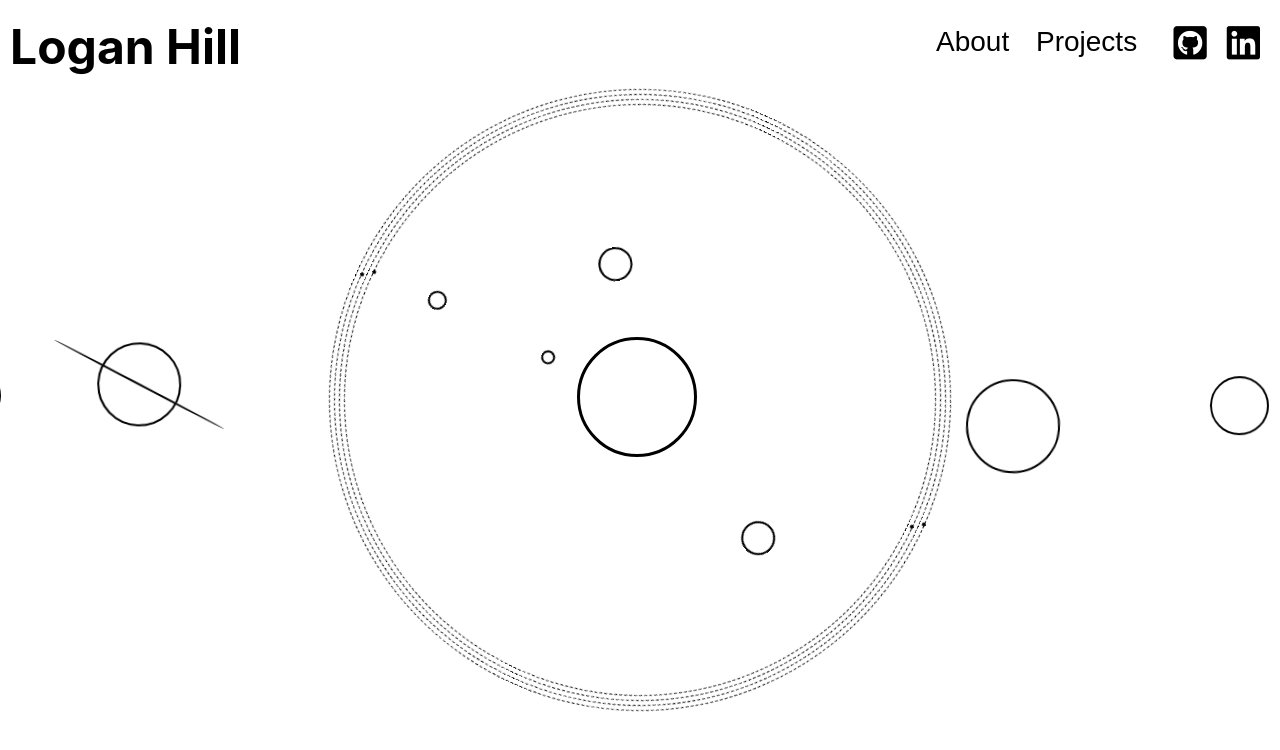
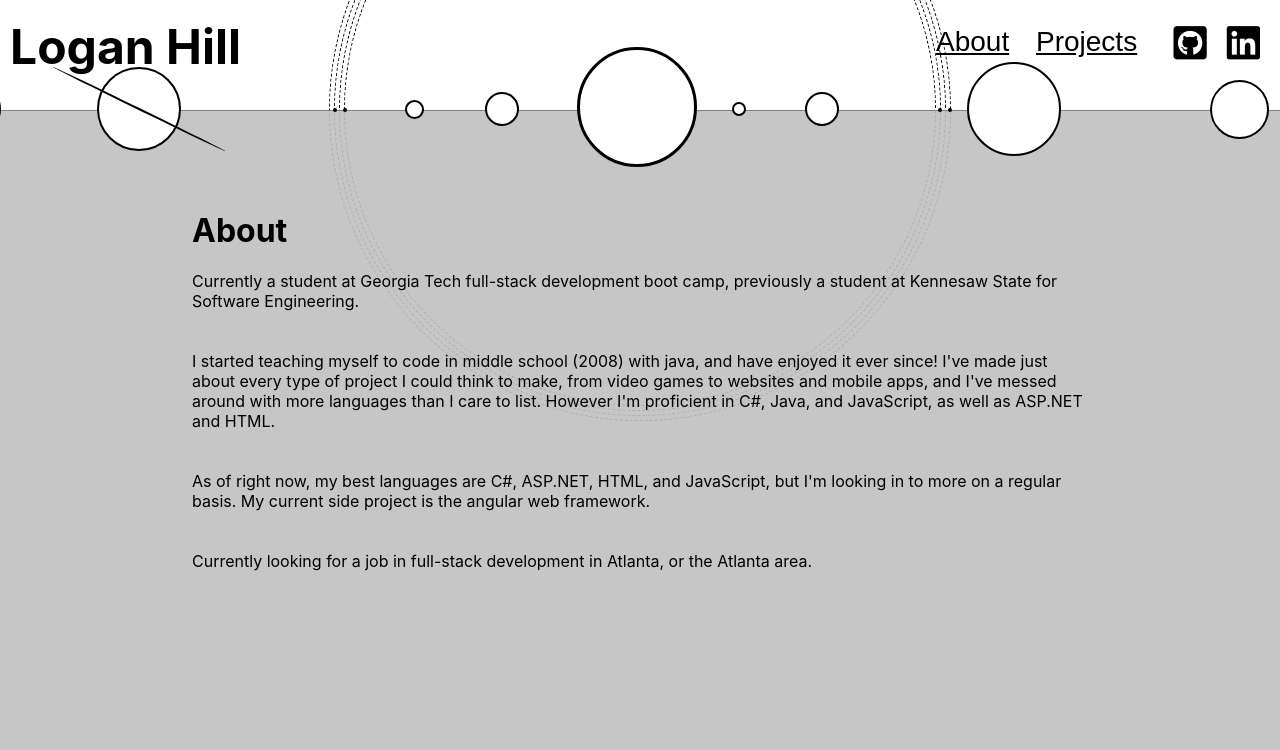
Before and after one commit to lmh96/portfolio, a React (Create React App) app: page /about in a window 1280 px wide. Shown: the top 750 px of the page. Built offline with nearby package versions, Linux system fonts and the light colour scheme; no server answers.

Commit message:
changes self ping from https to http

```diff
--- a/package.json
+++ b/package.json
@@ -8,6 +8,7 @@
     "mysql2": "^1.6.5",
     "react": "^16.8.6",
     "react-dom": "^16.8.6",
+    "react-router-dom": "^5.0.1",
     "react-scripts": "3.0.1",
     "sequelize": "^5.8.7"
   },
--- a/src/App.js
+++ b/src/App.js
@@ -1,4 +1,5 @@
 import React from 'react';
+import { BrowserRouter as Router, Route } from "react-router-dom";
 import './App.css';
 
 import Header from './desktop/Header.js';
@@ -33,13 +34,13 @@ class App extends React.Component {
           Currently a student at Georgia Tech full-stack development boot camp, previously a student at Kennesaw State for
           Software Engineering.<br></br><br></br><br></br>
 
-          I started teaching myself to code in middle school(2008) with java, and have enjoyed it ever since! I've made just
+          I started teaching myself to code in middle school (2008) with java, and have enjoyed it ever since! I've made just
           about every type of project I could think to make, from video games to websites and mobile apps, and I've
           messed around with more languages than I care to list. However I'm proficient in C#, Java, and JavaScript,
           as well as ASP.NET and HTML.<br></br><br></br><br></br>
 
           As of right now, my best languages are C#, ASP.NET, HTML, and JavaScript, but I'm looking in to more on a regular basis.
-          my current side project is the angular web framework.<br></br><br></br><br></br>
+          My current side project is the angular web framework.<br></br><br></br><br></br>
 
           Currently looking for a job in full-stack development in Atlanta, or the Atlanta area.
         </div>
@@ -168,7 +169,7 @@ class App extends React.Component {
   }
 
   showHideClick = () => {
-    if(this.state.mobileMenuHeight === 0) {
+    if (this.state.mobileMenuHeight === 0) {
       this.setState({
         mobileMenuHeight: 150,
       })
@@ -187,6 +188,8 @@ class App extends React.Component {
       })
     })
   }
+
+
 
   render() {
     if (this.state.isMobile) {
@@ -208,13 +211,22 @@ class App extends React.Component {
     }
     else {
       return (
-        <div className="App" >
+        <Router>
+          <div>
             <Header aboutClick={this.aboutClick} projectClick={this.projectClick}></Header>
-          <Background className={this.state.current === 'main' ? 'bgCenter' : 'bgTop'} centerClick={this.toggleSettingsClick}
+            <Background className={window.location.pathname === "/" ? 'bgCenter' : 'bgTop'} centerClick={this.toggleSettingsClick}
               areSpinning={this.state.areSpinning} hasVisibleOrbits={this.state.hasVisibleOrbits} visibleRings={this.state.allRingsVisible}
-            showPlutoLove={this.state.showPluto}></Background>
-          <About className={this.state.current === 'about' ? 'aboutActive' : 'aboutHidden'} content={this.state.aboutMe} isMobile={this.state.isMobile}></About>
-          <Projects className={this.state.current === 'projects' ? 'projectsActive' : 'projectsHidden'} myProjects={this.state.myProjects} isMobile={this.state.isMobile}></Projects>
+              showPlutoLove={this.state.showPluto}>
+            </Background>
+            <Route exact path="/about" render={() => (
+                <About content={this.state.aboutMe} isMobile={this.state.isMobile} />
+            )}></Route>
+            <Route exact path="/projects" render={() => (
+              <Projects myProjects={this.state.myProjects} isMobile={this.state.isMobile} />
+            )}></Route>
+
+            {/* <About className={this.state.current === 'about' ? 'aboutActive' : 'aboutHidden'} content={this.state.aboutMe} isMobile={this.state.isMobile}></About>
+          <Projects className={this.state.current === 'projects' ? 'projectsActive' : 'projectsHidden'} myProjects={this.state.myProjects} isMobile={this.state.isMobile}></Projects> */}
             <SystemSettings className={this.state.settingsVisible ? 'settingsContainer' : 'settingsConatinerHidden'} toggleSettingsClick={this.toggleSettingsClick}
               orbitsClick={this.toggleOrbits} orbits={this.state.hasVisibleOrbits}
               animateClick={this.toggleAnimation} animate={this.state.areSpinning}
@@ -222,6 +234,7 @@ class App extends React.Component {
               plutoClick={this.togglePluto} pluto={this.state.showPluto}>
             </SystemSettings>
           </div>
+        </Router>
       );
     }
   }
--- a/src/desktop/About.js
+++ b/src/desktop/About.js
@@ -2,17 +2,24 @@ import React from "react";
 
 import "./css/About.css";
 
-function About(props) {
+class About extends React.Component {
+    state = {
+        didMount: false,
+    }
+
+    render() {
         return (
-        <div className={'about'} id={props.className}>
+            <div className={'about'} id={"aboutActive"}>
                 <h1 id={'aboutTitle'}>
                     About
             </h1>
                 <div id='about-content'>
-                {props.content}
+                    {this.props.content}
                 </div>
             </div>
         );
     }
 
+}
+
 export default About;
--- a/src/desktop/Background.js
+++ b/src/desktop/Background.js
@@ -3,26 +3,26 @@ import Orbit from './Orbit';
 
 import "./css/Background.css";
 
-function Background(props) {
+class Background extends React.Component {
+    render() {
         let visible = 'orbit';
-    let isActive = props.areSpinning;
-    let areVisible = props.hasVisibleOrbits;
+        let isActive = this.props.areSpinning;
+        let areVisible = this.props.hasVisibleOrbits;
         let leftStart = 'left';
         let rightStart = 'right';
 
-    if (props.className === 'bgTop') {
+        if (this.props.className === 'bgTop') {
             isActive = false;
         }
         else {
-        if (props.areSpinning)
+            if (this.props.areSpinning)
                 isActive = true;
             else
                 isActive = false;
         }
-
         return (
-        <div className={props.className}>
-            <button className="center" onClick={props.centerClick}><i className="fas fa-cog"></i></button>
+            <div className={this.props.className}>
+                <button className="center" onClick={this.props.centerClick}><i className="fas fa-cog"></i></button>
                 <Orbit className={visible} oDiameter={200} pDiameter={10} dur={isActive ? '8.796s' : '0s'} start={rightStart} active={isActive} visible={areVisible} rDiameter={0} rDistance={0} rRotation={0} isBiPlanetary={false}></Orbit>
                 <Orbit className={visible} oDiameter={275} pDiameter={30} dur={isActive ? '22.468s' : '0s'} start={leftStart} active={isActive} visible={areVisible} rDiameter={0} rDistance={0} rRotation={0} isBiPlanetary={false}></Orbit>
                 <Orbit className={visible} oDiameter={365} pDiameter={30} dur={isActive ? '36.526s' : '0s'} start={rightStart} active={isActive} visible={areVisible} rDiameter={0} rDistance={0} rRotation={0} isBiPlanetary={false}></Orbit>
@@ -34,12 +34,12 @@ function Background(props) {
                 <Orbit className={visible} oDiameter={620} pDiameter={0} dur={isActive ? '76s' : '0s'} start={rightStart} active={isActive} visible={true} rDiameter={0} rDistance={0} rRotation={0} isBiPlanetary={false}></Orbit>
 
 
-            <Orbit className={visible} oDiameter={props.visibleRings ? 850 : 750} pDiameter={90} dur={isActive ? '433.271s' : '0s'} start={rightStart} active={isActive} visible={areVisible} rDiameter={props.visibleRings ? 1 : 0} rDistance={60} rRotation={3} isBiPlanetary={false}></Orbit>
-            <Orbit className={visible} oDiameter={props.visibleRings ? 1200 : 1000} pDiameter={80} dur={isActive ? '1075.144s' : '0s'} start={leftStart} active={isActive} visible={areVisible} rDiameter={40} rDistance={15} rRotation={26} isBiPlanetary={false}></Orbit>
-            <Orbit className={visible} oDiameter={props.visibleRings ? 1450 : 1200} pDiameter={55} dur={isActive ? '3068.555s' : '0s'} start={rightStart} active={isActive} visible={areVisible} rDiameter={props.visibleRings ? 2 : 0} rDistance={25} rRotation={98} isBiPlanetary={false}></Orbit>
-            <Orbit className={visible} oDiameter={props.visibleRings ? 1650 : 1330} pDiameter={50} dur={isActive ? '6015.565s' : '0s'} start={leftStart} active={isActive} visible={areVisible} rDiameter={props.visibleRings ? 15 : 0} rDistance={15} rRotation={28} isBiPlanetary={false}></Orbit>
-            {props.showPlutoLove ?
-                <Orbit className={visible} oDiameter={props.visibleRings ? 1750 : 1430} pDiameter={10} dur={isActive ? ' 9052s' : '0s'} start={rightStart} active={isActive} visible={areVisible} rDiameter={0} rDistance={0} rRotation={0} isBiPlanetary={true}></Orbit>
+                <Orbit className={visible} oDiameter={this.props.visibleRings ? 850 : 750} pDiameter={90} dur={isActive ? '433.271s' : '0s'} start={rightStart} active={isActive} visible={areVisible} rDiameter={this.props.visibleRings ? 1 : 0} rDistance={60} rRotation={3} isBiPlanetary={false}></Orbit>
+                <Orbit className={visible} oDiameter={this.props.visibleRings ? 1200 : 1000} pDiameter={80} dur={isActive ? '1075.144s' : '0s'} start={leftStart} active={isActive} visible={areVisible} rDiameter={40} rDistance={15} rRotation={26} isBiPlanetary={false}></Orbit>
+                <Orbit className={visible} oDiameter={this.props.visibleRings ? 1450 : 1200} pDiameter={55} dur={isActive ? '3068.555s' : '0s'} start={rightStart} active={isActive} visible={areVisible} rDiameter={this.props.visibleRings ? 2 : 0} rDistance={25} rRotation={98} isBiPlanetary={false}></Orbit>
+                <Orbit className={visible} oDiameter={this.props.visibleRings ? 1650 : 1330} pDiameter={50} dur={isActive ? '6015.565s' : '0s'} start={leftStart} active={isActive} visible={areVisible} rDiameter={this.props.visibleRings ? 15 : 0} rDistance={15} rRotation={28} isBiPlanetary={false}></Orbit>
+                {this.props.showPlutoLove ?
+                    <Orbit className={visible} oDiameter={this.props.visibleRings ? 1750 : 1430} pDiameter={10} dur={isActive ? ' 9052s' : '0s'} start={rightStart} active={isActive} visible={areVisible} rDiameter={0} rDistance={0} rRotation={0} isBiPlanetary={true}></Orbit>
                     :
                     false
                 }
@@ -47,4 +47,7 @@ function Background(props) {
         );
     }
 
+
+}
+
 export default Background;
--- a/src/desktop/Header.js
+++ b/src/desktop/Header.js
@@ -1,4 +1,5 @@
 import React from "react";
+import { Link } from "react-router-dom"
 
 import "./css/Header.css";
 
@@ -11,11 +12,23 @@ function Header(props) {
                 <a className="linkedin" href="https://www.linkedin.com/in/logan-hill-86828b166/" target="__blank"><i className="fab fa-linkedin"></i></a>
             </div>
             <nav>
+
+
                 <button className='navBtn' onClick={props.aboutClick}>
-                    About
+                    <Link
+                        to={window.location.pathname === "/about" ? "/" : "/about"}
+                        className="navBtn"
+                    >
+                        About
+                </Link>
                 </button>
                 <button className='navBtn' onClick={props.projectClick}>
-                    Projects
+                    <Link
+                        to={window.location.pathname === "/projects" ? "/" : "/projects"}
+                        className="navBtn"
+                    >
+                        Projects
+                </Link>
                 </button>
             </nav>
         </header>
--- a/src/desktop/Projects.js
+++ b/src/desktop/Projects.js
@@ -2,32 +2,39 @@ import React from "react";
 
 import "./css/Projects.css";
 
-function Projects(props) {
+class Projects extends React.Component {
+    state = {
+        didMount: false,
+    }
+
+    render() {
         return (
-        <div className={'projects'} id={props.className}>
+            <div className={'projects'} id={"projectsActive"}>
                 <h1 id={'projectTitle'}>
                     Projects
             </h1>
                 <div id='project-content'>
-                {props.myProjects.map(project => (
+                    {/* {this.props.myProjects.map(project => (
                     <div className='project'>
-                        {props.isMobile ? false : <img className='projectImg' src={project.image} alt='X'></img>}
+                        {this.props.isMobile ? false : <img className='projectImg' src={project.image} alt='X'></img>}
                         <h2>{project.title}</h2>
                         <p>{project.description}</p>
                         <a className='projectGitBtn' href={project.git} target='__blank'><i className="fas fa-code"></i></a>
                         <a className='projectDeployBtn' href={project.deploy} target='__blank'><i className="fas fa-external-link-alt"></i></a>
                     </div>
-                ))}
-                {/* <div className='project'>
-                    {props.isMobile ? false : <img className='projectImg' src="test" alt="test"></img>}
+                ))} */}
+                    <div className='project'>
+                        {this.props.isMobile ? false : <img className='projectImg' src="test" alt="test"></img>}
                         <h2>Test Project</h2>
                         <p>sdfasdf asdf adf asdf asf kqwef eiuvh wfuhv wifuvh wdfhv dwfvhwfuv wduhv wduf v wfuv hwfvuhwfvuwefv  wdfuvhwdfv uwhfv wfv fevuhwefvwf</p>
                         <a className='projectGitBtn' href='google.com' target='__blank'><i className="fas fa-code"></i></a>
                         <a className='projectDeployBtn' href='google.com' target='__blank'><i className="fas fa-external-link-alt"></i></a>
-                </div> */}
+                    </div>
                 </div>
             </div>
         );
     }
 
+}
+
 export default Projects;
```
Also changed, not shown: 1 other file (tests, documents, lock files or other folders). Lines whose indentation alone changed are shown as unchanged.
